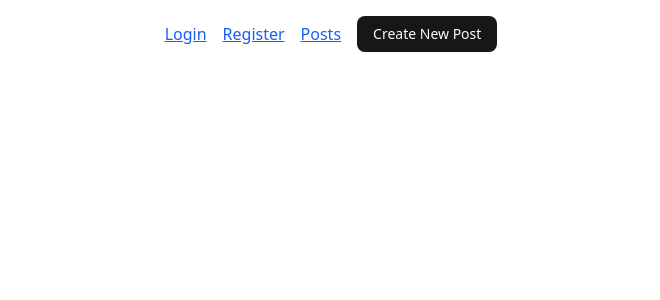
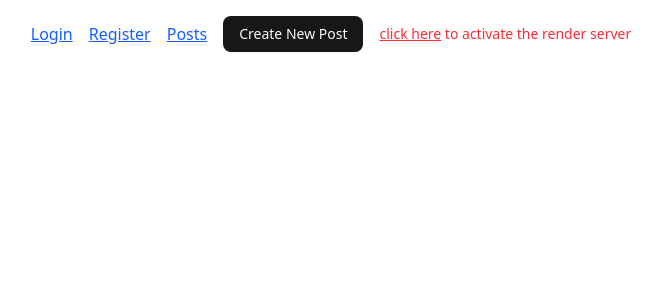
Before and after one commit to bharathkumaarr/blog, a React (Vite) app in the folder client/: page / in a window 1280 px wide. Shown: the top 300 px of the page, without its empty margins (309-969 px from the left). Built offline with nearby package versions, Linux system fonts and the light colour scheme.

Commit message:
activate render link message added to nav

```diff
--- a/client/src/App.jsx
+++ b/client/src/App.jsx
@@ -26,6 +26,7 @@ function App() {
         <Link to="/create">
           <Button>Create New Post</Button>
         </Link>
+        <p className="text-sm text-red-500"><a href="https://blog-dk7n.onrender.com"><span className="underline">click here</span> to activate the render server</a></p>
       </nav>
       <Routes>
         <Route path="/login" element={<Login />} />
```
